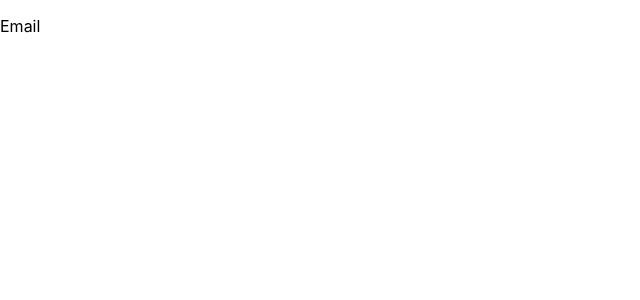
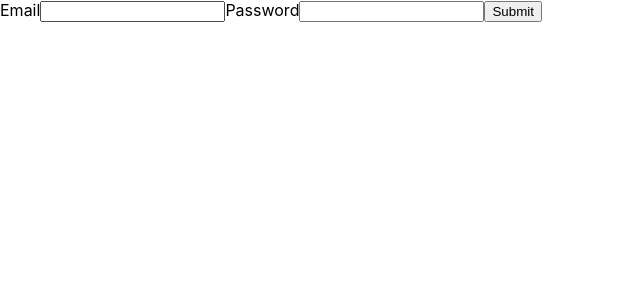
Before and after one commit to ammar1904/Learning-React, a React (Create React App) app: page / in a window 1280 px wide. Shown: the top 300 px of the page, without its empty margins (0-640 px from the left). Built offline with nearby package versions, Linux system fonts and the light colour scheme.

Commit message:
my eight commit

```diff
--- a/src/App.js
+++ b/src/App.js
@@ -1,4 +1,5 @@
 import './App.css';
+import Submit from './Component/Submit';
 // import {Route, Routes , Link } from "react-router-dom";
 // import Home from './Pages/Home';
 // import BookList from './Pages/BookList';
@@ -75,7 +76,7 @@ function App() {
 
    return (
       <>
-         <p>Email</p>
+         <Submit/>
       </>
    )
 }
--- a/src/Component/Submit.jsx
+++ b/src/Component/Submit.jsx
@@ -17,7 +17,10 @@ const Submit = () => {
   return (
     <form onSubmit={onSubmit}>
       <label htmlFor="email">Email</label>
-      <input ref={emailRef} type="email" id="" />
+      <input ref={emailRef} type="email" id="email"/>
+      <label htmlFor="email">Password</label>
+      <input ref={passwordRef} type="password" id="password"/>
+      <button type="submit">Submit</button>
 
     </form>
   )
```
